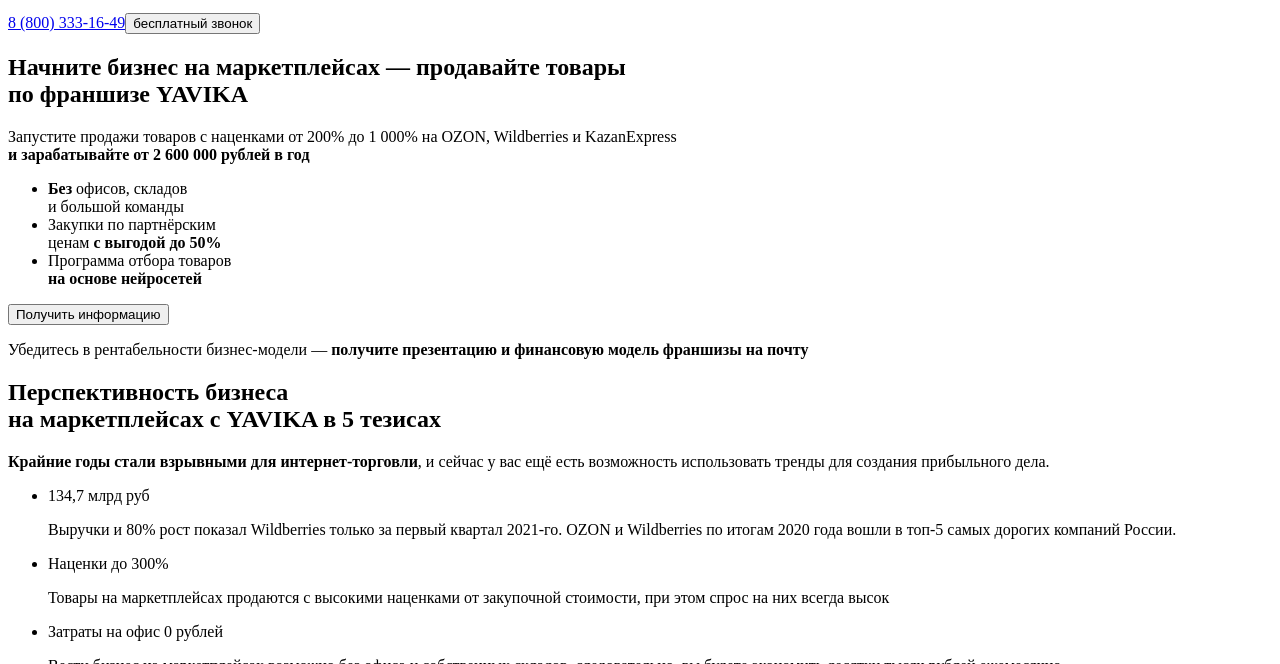
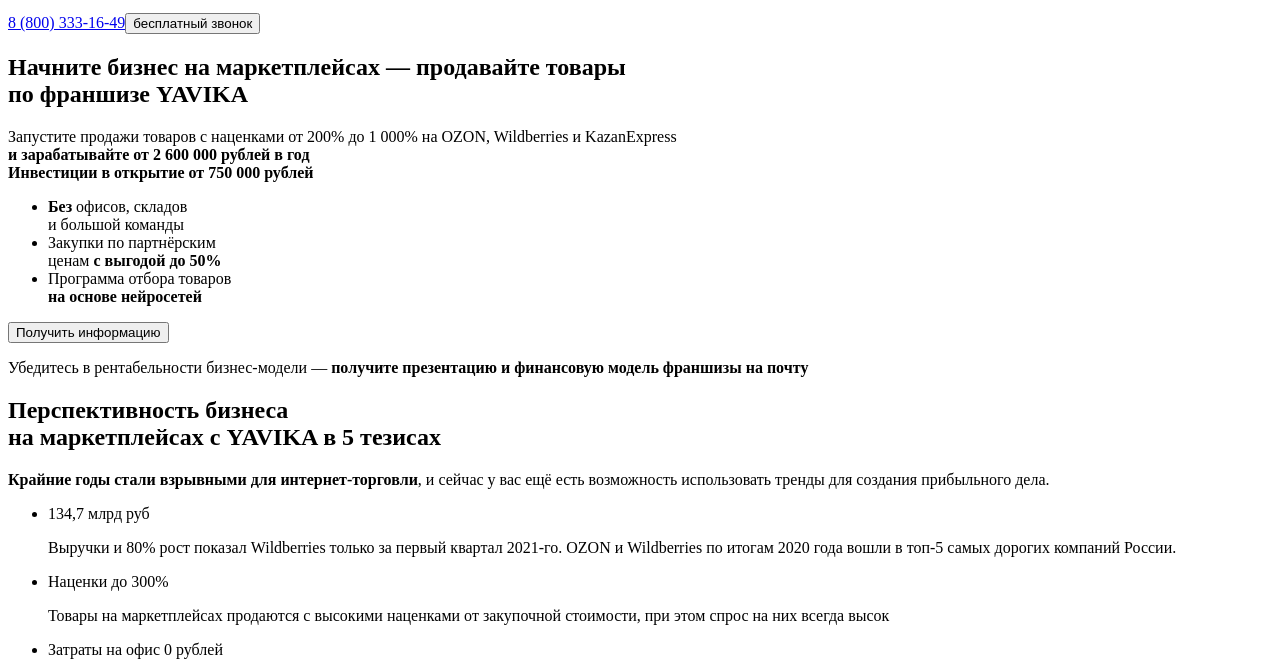
Before and after one commit to rnbelov96/yavika, a plain HTML site: page src/index.html in a window 1280 px wide. Shown: the part 136-800 px from the top of the page. Drawn offline with nearby package versions, Linux system fonts and the light colour scheme.

Commit message:
Make text edit

```diff
--- a/src/index.html
+++ b/src/index.html
@@ -34,7 +34,8 @@
                 YAVIKA с 3-летним опытом
               </p>
               <div class="header__contact-box">
-                <a href="tel:+78003331649" class="header__phone">8 (800) 333-16-49</a
+                <a href="tel:+78003331649" class="header__phone"
+                  >8 (800) 333-16-49</a
                 ><button class="header__callback js-callback">
                   бесплатный звонок
                 </button>
@@ -51,7 +52,8 @@
           <p class="desc__text">
             Запустите продажи товаров с наценками от 200% до 1 000% на OZON,
             Wildberries и KazanExpress <br />
-            <b>и зарабатывайте от 2 600 000 рублей в год</b>
+            <b>и зарабатывайте от 2 600 000 рублей в год</b> <br />
+            <b>Инвестиции в открытие от 750 000 рублей</b>
           </p>
           <div class="desc__box">
             <ul class="desc__list">
@@ -900,7 +902,8 @@
           </div>
           <div class="footer__right-side">
             <div class="footer__contact-box">
-              <a href="tel:+78003331649" class="footer__phone">8 (800) 333-16-49</a
+              <a href="tel:+78003331649" class="footer__phone"
+                >8 (800) 333-16-49</a
               ><button class="footer__callback js-callback">
                 бесплатный звонок
               </button>
--- a/src/scss/components/_desc.scss
+++ b/src/scss/components/_desc.scss
@@ -35,9 +35,6 @@
 
   @media (max-width: 650px) {
     margin-bottom: 30px;
-    br {
-      display: none;
-    }
   }
 }
 
```
